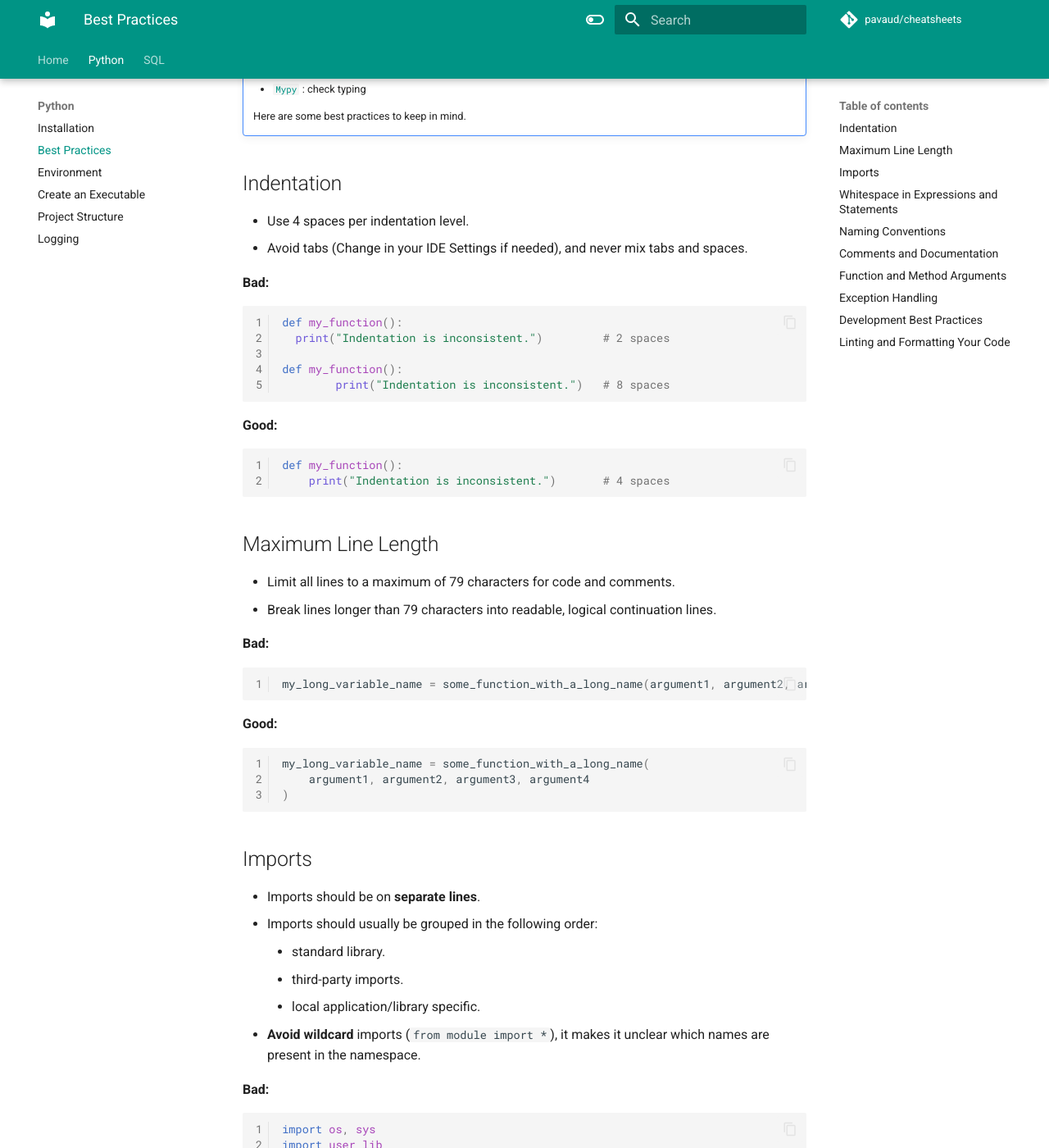
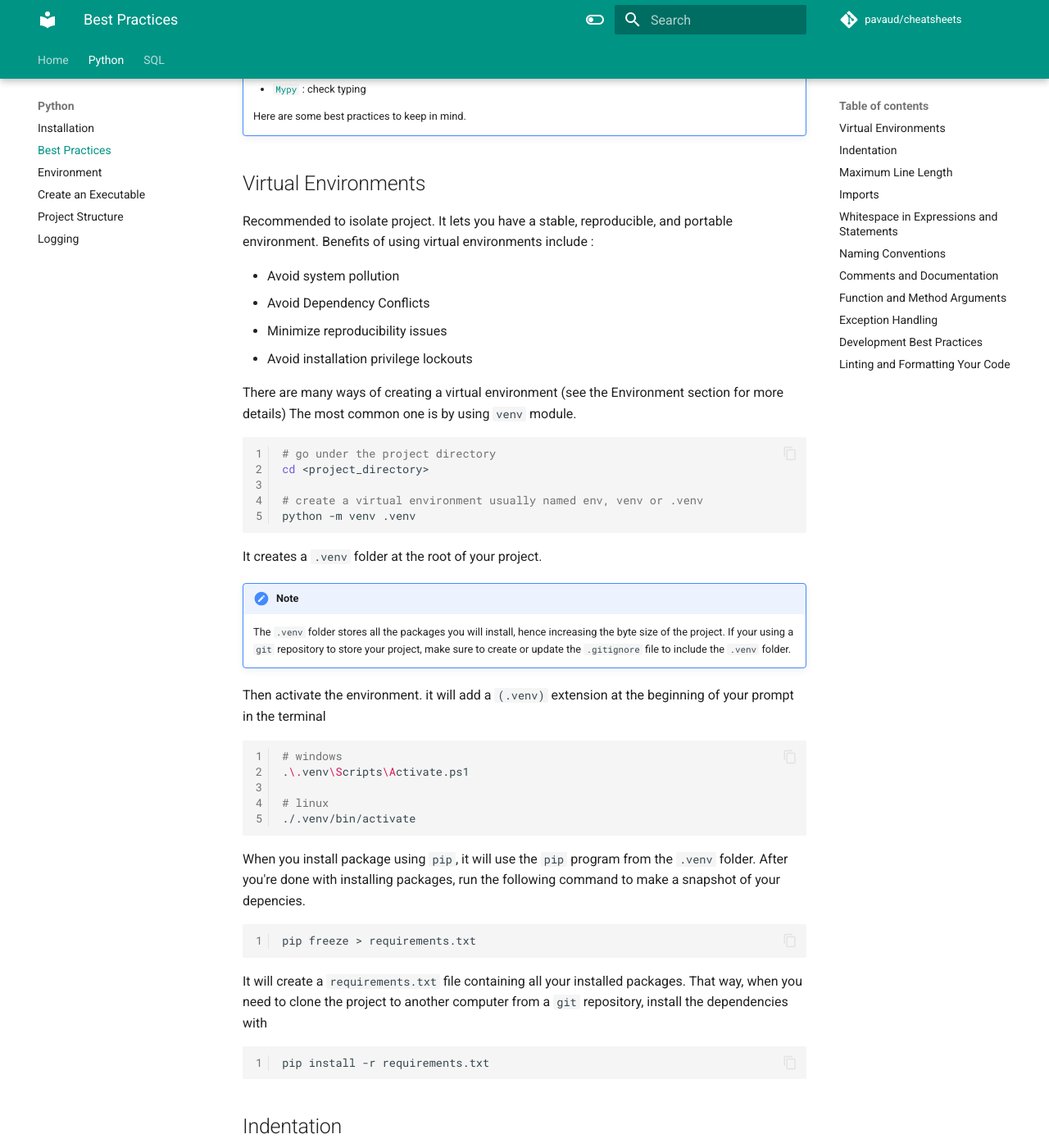
Before and after one commit to pavaud/cheatsheets, an MkDocs documentation site: the page built from docs/python/best_practices.md, in a window 1280 px wide and 1400 px high, scrolled down 407 px. Shown: the whole window at 82% size. Built offline with MkDocs 1.6.1 and Material for MkDocs 9.7.7, drawn with Linux system fonts in a browser that asks for light colours; comment, search, counter and statistics services are not loaded.

Commit message:
docs: add virtual env to best practice

````diff
--- a/docs/python/best_practices.md
+++ b/docs/python/best_practices.md
@@ -12,6 +12,56 @@
     - [`Mypy`](https://mypy.readthedocs.io/en/stable/) : check typing
 
     Here are some best practices to keep in mind.
+
+## Virtual Environments
+
+Recommended to isolate project. It lets you have a stable, reproducible, and portable environment.
+Benefits of using virtual environments include :
+
+- Avoid system pollution
+- Avoid Dependency Conflicts
+- Minimize reproducibility issues
+- Avoid installation privilege lockouts
+
+There are many ways of creating a virtual environment (see the Environment section for more details)
+The most common one is by using `venv` module.
+
+```bash
+# go under the project directory
+cd <project_directory>
+
+# create a virtual environment usually named env, venv or .venv
+python -m venv .venv
+```
+It creates a `.venv` folder at the root of your project.
+
+!!! Note
+    The `.venv` folder stores all the packages you will install, hence increasing the byte size of the project.
+    If your using a `git` repository to store your project, make sure to create or update the `.gitignore` file to include the `.venv` folder.
+
+Then activate the environment. it will add a `(.venv)` extension at the beginning of your prompt in the terminal
+
+```bash
+# windows
+.\.venv\Scripts\Activate.ps1
+
+# linux
+./.venv/bin/activate
+```
+
+When you install package using `pip`, it will use the `pip` program from the `.venv` folder.
+After you're done with installing packages, run the following command to make a snapshot of your depencies.
+
+```bash
+pip freeze > requirements.txt
+```
+
+It will create a `requirements.txt` file containing all your installed packages.
+That way, when you need to clone the project to another computer from a `git` repository, install the dependencies with
+
+```bash
+pip install -r requirements.txt
+```
 
 ## Indentation
 
````
